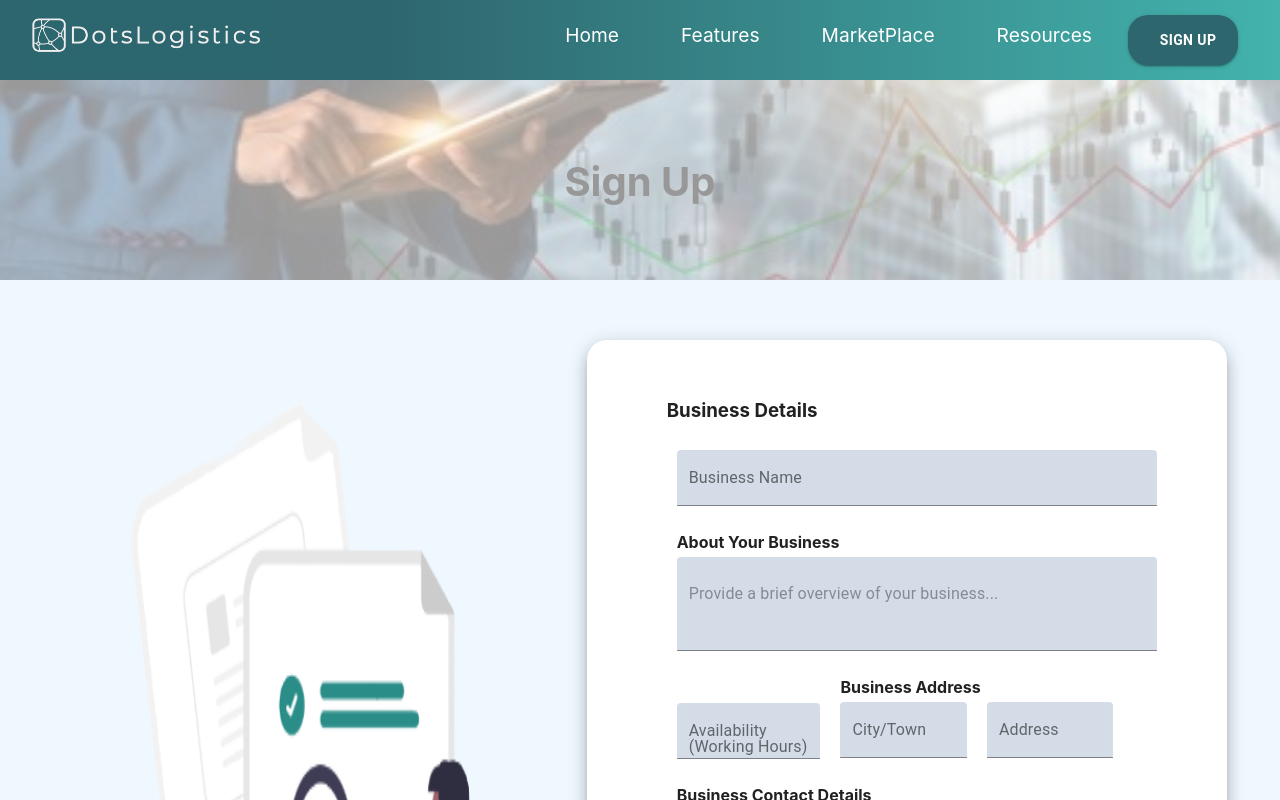
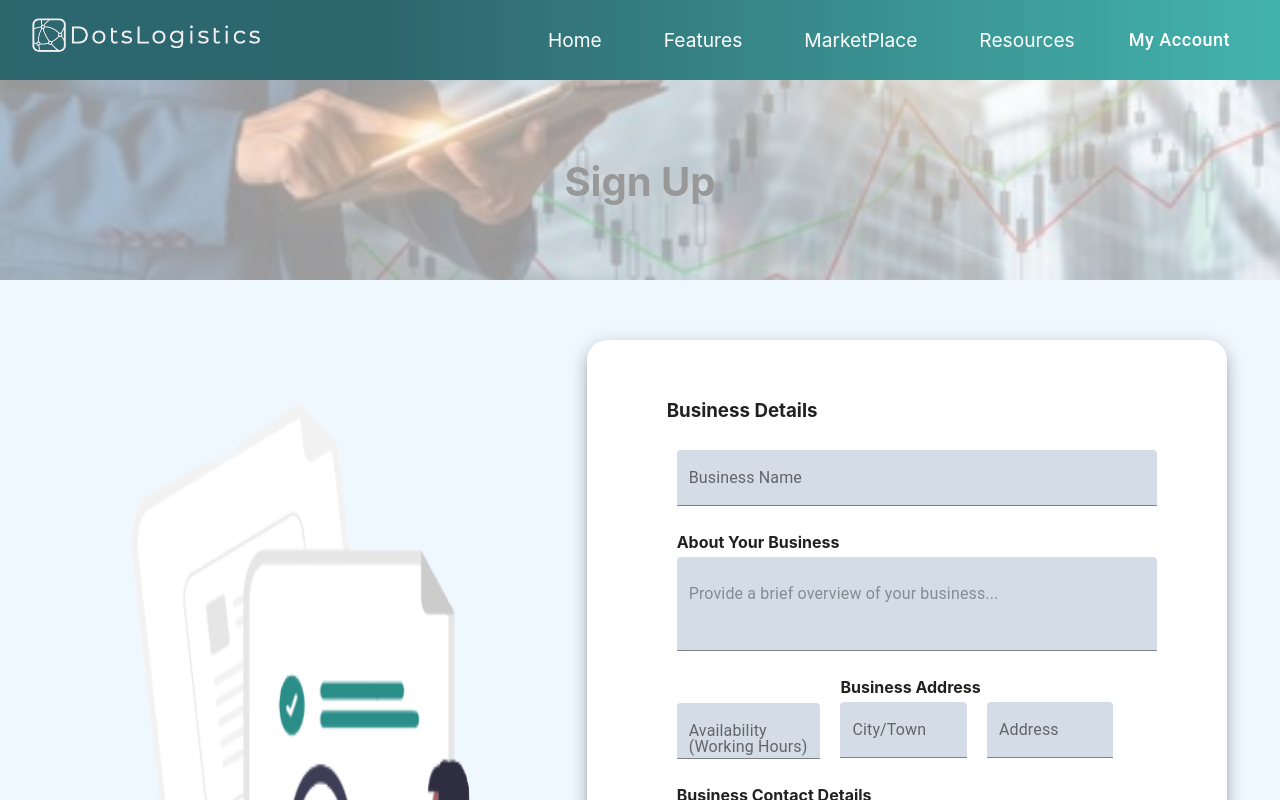
Before and after one commit to jooliaju/DotsLogistics, a React (Create React App) app in the folder dotslogistics/: page /signup in a window 1280 px wide. Shown: the top 800 px of the page. Built offline with nearby package versions, Linux system fonts and the light colour scheme.

Commit message:
no vidddeeeoooo

```diff
--- a/dotslogistics/public/index.html
+++ b/dotslogistics/public/index.html
@@ -27,7 +27,7 @@
       work correctly both with client-side routing and a non-root public URL.
       Learn how to configure a non-root public URL by running `npm run build`.
     -->
-    <title>React App</title>
+    <title>DotsLogistics</title>
   </head>
   <body>
     <noscript>You need to enable JavaScript to run this app.</noscript>
--- a/dotslogistics/src/App.js
+++ b/dotslogistics/src/App.js
@@ -32,6 +32,7 @@ class App extends Component {
           <Route exact path="/dash" component={Dashboard} />
           <Route exact path="/customers" component={Customers} />
           <Route exact path="/invoice" component={Invoice} />
+
 
           <Route exact path="/404" component={NotFoundPage} />
           <Route
--- a/dotslogistics/src/components/navbar/Navbar.js
+++ b/dotslogistics/src/components/navbar/Navbar.js
@@ -1,4 +1,5 @@
 import React, { useState } from "react";
+import { useHistory } from "react-router-dom";
 import { Link } from "react-router-dom";
 import "./Navbar.css";
 import Dropdown from "./Dropdown";
@@ -22,6 +23,11 @@ const useStyles = makeStyles((theme) => ({
 }));
 
 function Navbar() {
+
+  const history = useHistory();
+
+
+
   const [click, setClick] = useState(false);
   const [dropdown, setDropdown] = useState(false);
 
@@ -118,7 +124,10 @@ function Navbar() {
               {hoverResources ? "Coming Soon" : "Resources"}
             </Link>
           </li>
-          {/* <Button
+
+
+
+          <Button
 
           ref={anchorRef}
           aria-controls={open ? 'menu-list-grow' : undefined}
@@ -165,20 +174,33 @@ function Navbar() {
               </Paper>
             </Grow>
           )}
-        </Popper> */}
-        <div style= {{height: '100%', paddingTop: '20px', paddingBottom: '20px'}}>
+        </Popper>
+
+{/*
+        <div style= {{height: '100%', paddingTop: '20px', paddingBottom: '20px', width: '100px'}}>
 
 
+
+        <li>
         <Button
-
-          variant="contained" style = {{background: "#2E666E", color: 'white', fontWeight: 'bold', height: '50px', width: '110px', borderRadius: '20px', justifyContent: 'center', verticalAlign: ''}}
+          onClick = {()=>history.push('/signup')}
+          variant="contained" style = {{background: "#2E666E", color: 'white', fontWeight: 'bold', height: '30px', width: '110px', borderRadius: '20px', justifyContent: 'center', verticalAlign: ''}}
         >
           <div className = "myaccount" >
             Sign Up
           </div>
 
         </Button>
-        </div>
+            <Link
+              to="/signin"
+              className="nav-links"
+              onClick={closeMobileMenu}
+              style ={{fontSize: '16px'}}
+            >
+              Sign In
+            </Link>
+          </li>
+        </div> */}
 
 
 
```
